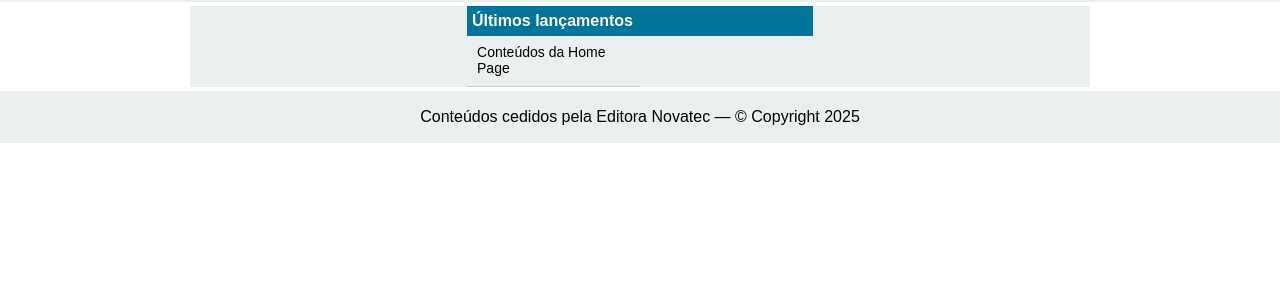
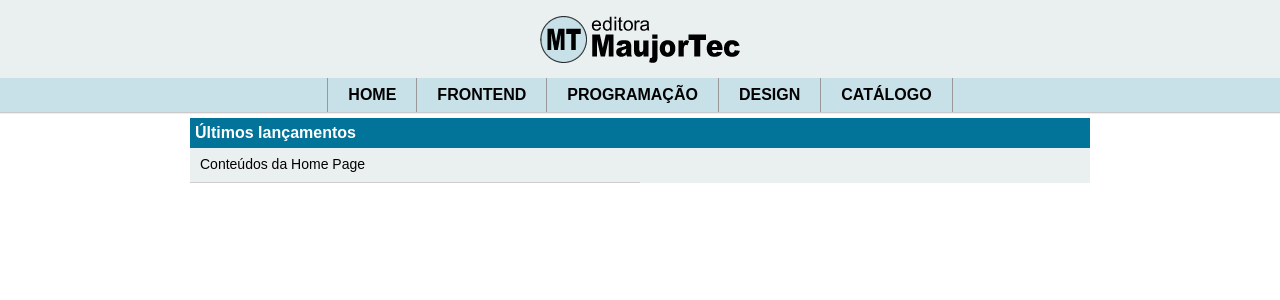
Before and after one commit to JorgeCasalini/Livro-react-maujor, a React (Create React App) app in the folder editora-maujortec/: page / in a window 1280 px wide. Shown: the top 300 px of the page. Built offline with nearby package versions, Linux system fonts and the light colour scheme.

Commit message:
Design the website routes using the 'React Router' library and make the navigation menu functional

```diff
--- a/editora-maujortec/src/App.js
+++ b/editora-maujortec/src/App.js
@@ -1,17 +1,33 @@
 import React, { Component } from 'react';
-import { BrowserRouter } from 'react-router-dom';
-import Topo from './components/Topo.js';
-import Principal from './components/Principal.js';
+import { BrowserRouter as Router, Routes, Route } from 'react-router-dom';
+import Topo from './components/Topo.js'
+import Home from './components/Home.js';
+import Catalogo from './components/Catalogo.js';
+import Frontend from './components/Frontend.js';
+import NotFound from './components/NotFound.js';
 import Rodape from './components/Rodape.js';
+import "./index.css"
+import Programacao from './components/Programacao.js';
+import Design from './components/Design.js';
 
-const App = () => {
-  return (
-    <>
-      <Topo />
-      <Principal />
-      <Rodape />
-    </>
-  );
+class App extends Component {
+  render() {
+    return (
+      <Router>
+        <>
+          <Topo />
+          <Routes>
+            <Route exact path="/" element={<Home />} />
+            <Route exact path="/frontend" element={<Frontend />} />
+            <Route exact path="/programacao" element={<Programacao />} />
+            <Route exact path="/design" element={<Design />} />
+            <Route exact path="/catalogo" element={<Catalogo />} />
+            <Route element={<NotFound />}/>
+          </Routes>
+        </>
+      </Router>
+    )
+  }
 }
 
 export default App;
--- a/editora-maujortec/src/components/Logo.js
+++ b/editora-maujortec/src/components/Logo.js
@@ -2,11 +2,12 @@ import React from "react";
 import { Link } from "react-router-dom";
 
 const Logo = () => {
-    <Link to="/">
-        <h1 className="logo">
-            <span>Editora MaujorTec</span>
-        </h1>
-    </Link>
+    return (
+        <Link to="/">
+            <h1 className="logo">
+                <span>Editora MaujorTec</span>
+            </h1>
+        </Link>)
 };
 
 export default Logo;
--- a/editora-maujortec/src/components/Navegacao.js
+++ b/editora-maujortec/src/components/Navegacao.js
@@ -5,6 +5,7 @@ let linkCorrente = {
     color: "#027399"
 }
 const Navegacao = () => {
+    return (
         <ul>
             <li>
                 <NavLink exact activeStyle={linkCorrente} to="/">Home</NavLink>
@@ -22,6 +23,7 @@ const Navegacao = () => {
                 <NavLink exact activeStyle={linkCorrente} to="/catalogo">Catálogo</NavLink>
             </li>
         </ul>
+    )
 };
 
 export default Navegacao;
```
Lines whose indentation alone changed are shown as unchanged.
